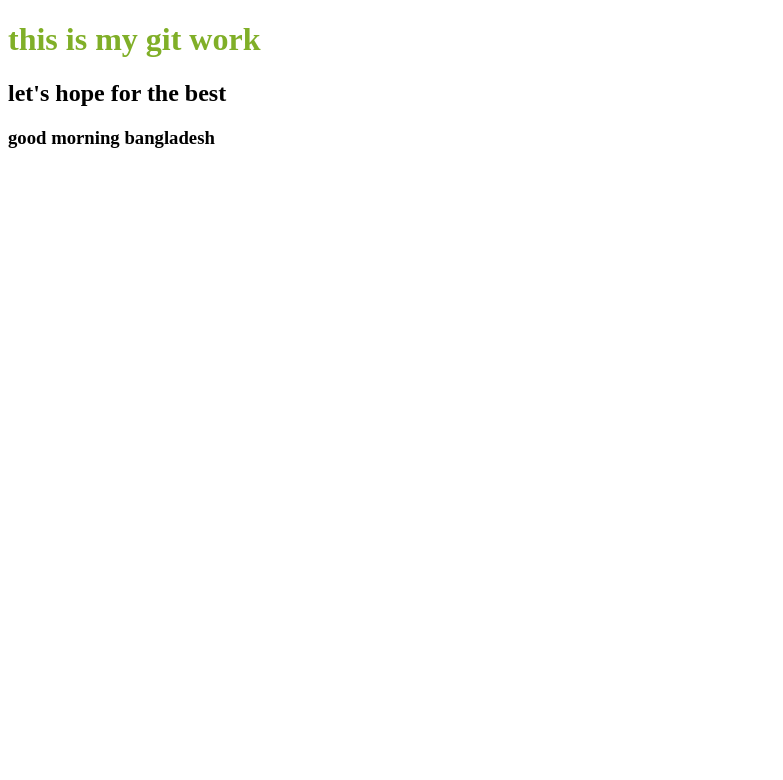
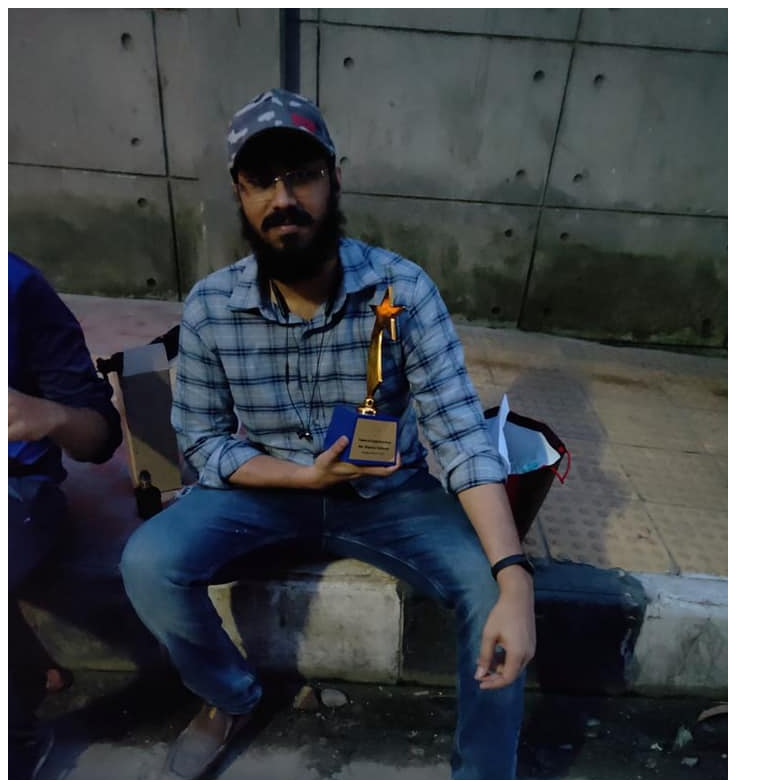
Before and after one commit to MdShamiurR/my-second-repo, a plain HTML site: page index.html in a window 1280 px wide. Shown: the top 780 px of the page, without its empty margins (0-783 px from the left). Drawn offline with Linux system fonts and the light colour scheme.

Commit message:
picture updated

```diff
--- a/index.html
+++ b/index.html
@@ -8,6 +8,7 @@
     <link rel="stylesheet" href="style.css">
 </head>
 <body>
+    <img src="b/hishamiur.jpg" alt="">
     <h1>this is my git work </h1>
     <h2>let's hope for the best</h2>
     <h3>good morning bangladesh</h3>
```
Also changed, not shown: b/hishamiur.jpg (added).
